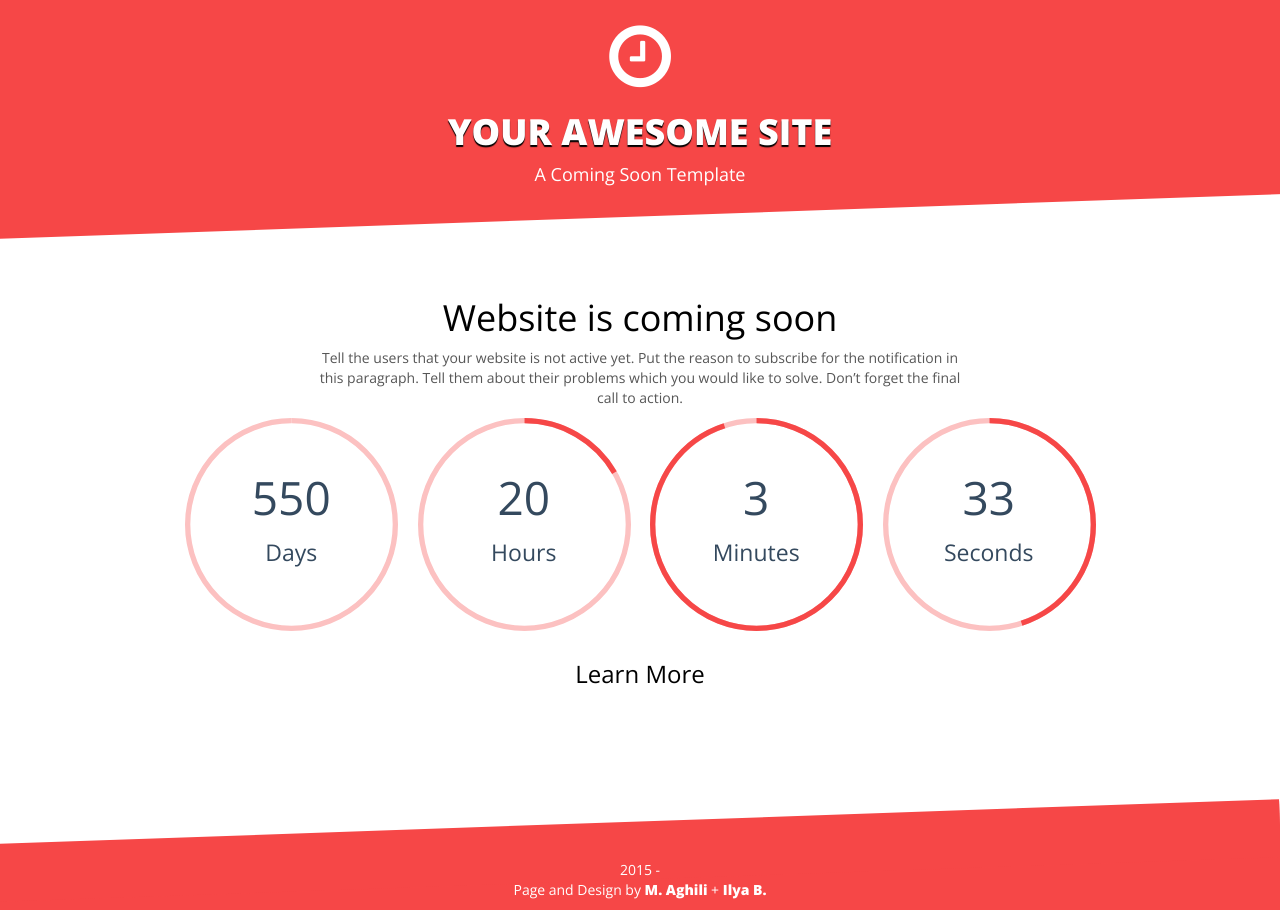
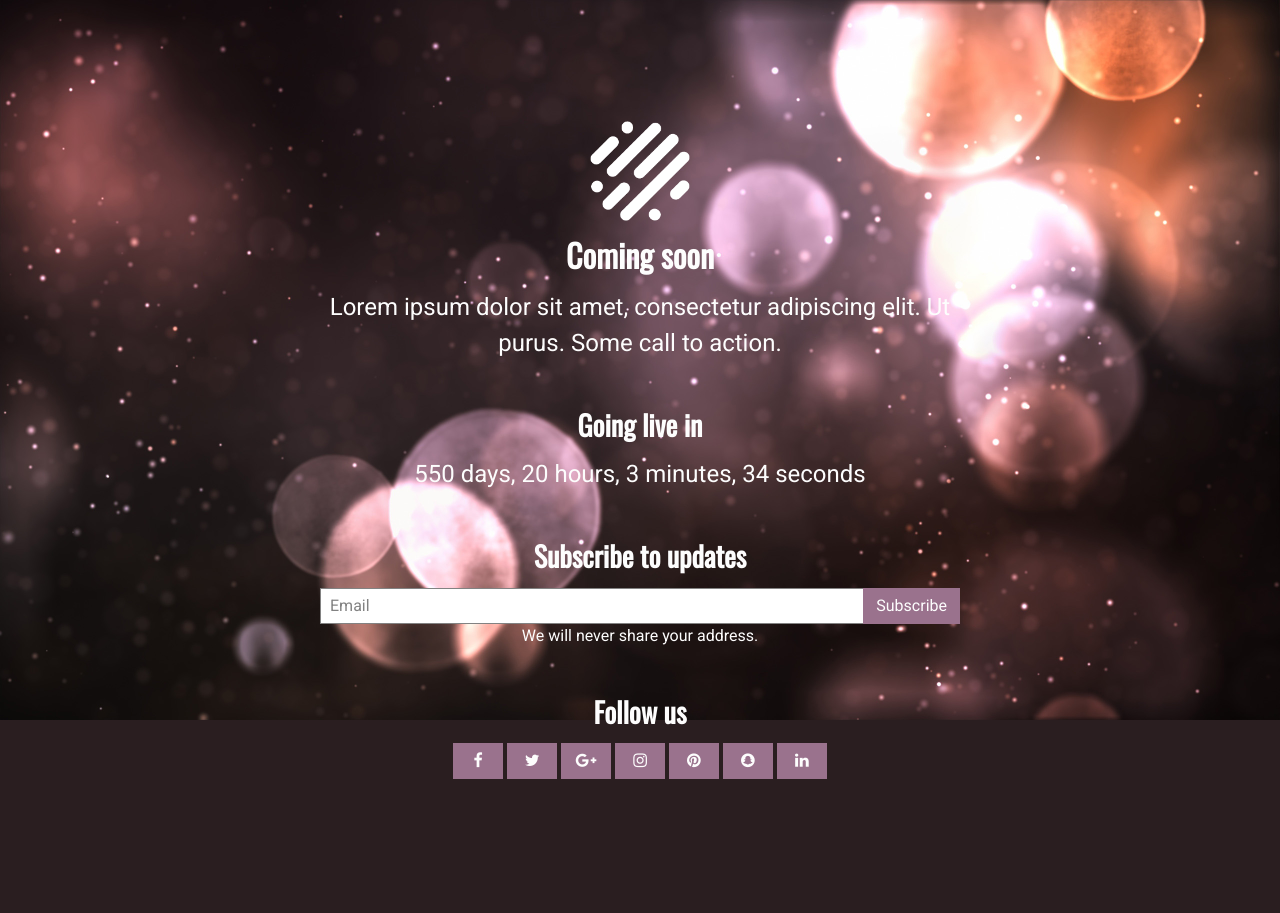
Before and after one commit to getquizbuzz/getquizbuzz.github.io, a Jekyll site: the page built from index.md, in a window 1280 px wide. Built offline with Jekyll 4.4.1, drawn with Linux system fonts in a browser that asks for light colours; nearby versions of some CDN libraries; our own code applies the rules of GitHub Pages for plain Markdown files.

Commit message:
add soon theme

```diff
--- a/_config.yml
+++ b/_config.yml
@@ -1,42 +1,53 @@
-# Site wide configuration
+# Site settings
+# Site title
+title: Coming Soon
 
-title: "Your Awesome Site"
-description: "A Coming Soon Template"
-#if you modify locale please have a look at _data/messages.yml too
-locale: en
-#for meta name="author" :
-author:
+# Site description
+description: A fancy description of the site
 
-#Target date in UTC / GMT
+# Site background
+background: "images/background.jpg"
+
+# Site logo
+logo: "images/logo.png"
+
+# Countdown clock
+# (This can be commented out if not required.)
 countdown:
-  theme: red
-  year: 2020
-  month: 1
-  day: 1
-  hour: 0
-  minute: 0
+  # format: "2013-09-25 16:00:00 +0800"
+  launch_date: 2020-01-01
+  # %d, %H, %M, %S available
+  format: "%d days, %H hours, %M minutes, %S seconds"
 
-# Site owner
-owner:
-  name:
-  email:
-  twitter:
-  google-plus:
-  instagramm:
-  #Aboutlink = German "Impressum", provide url and caption (eg "Impressum")
-  aboutlink:
-    url:
-    caption:
+# Mailing list subscription
+# (This can be commented out if not required.)
+subscribe:
+  action: "/thank-you"
 
+# Social media links
+# (This can be commented out if not required.)
+social:
+  facebook: "#"
+  twitter: "#"
+  google: "#"
+  instagram: "#"
+  pinterest: "#"
+  snapchat: "#"
+  linkedin: "in/#"
 
-# Jekyll configuration
-sass:
-  sass_dir: _sass
-  style: compressed
-permalink: /:categories/:title/
-kramdown:
-  toc_levels: 1..2
-highlighter: rouge
+# Build settings
+markdown: kramdown
 
-
-exclude: ["lib", "config.rb", ".sass-cache", "Capfile", "config", "log", "Rakefile", "Rakefile.rb", "tmp", "*.sublime-project", "*.sublime-workspace", "Gemfile", "Gemfile.lock", "README.md", "LICENSE", "node_modules", "Gruntfile.js", "package.json"]
+# Exclude from processing.
+# The following items will not be processed, by default. Create a custom list
+# to override the default setting.
+exclude:
+   - Gemfile
+   - Gemfile.lock
+   - node_modules
+   - vendor/bundle/
+   - vendor/cache/
+   - vendor/gems/
+   - vendor/ruby/
+   - README.md
+   - COPYING.txt
--- /dev/null
+++ b/_includes/countdown.html
@@ -0,0 +1,49 @@
+<section class="section countdown">
+    <h2>Going live in</h2>
+    <div id="countdown-timer" class="countdown-timer"
+        data-launch-date="{{ site.countdown.launch_date | date: "%s" }}"
+        data-format="{{ site.countdown.format }}">
+        &nbsp;
+    </div>
+</section>
+
+<script type="text/javascript">
+(function() {
+    var el = document.getElementById("countdown-timer");
+
+    var launch_date = new Date(el.getAttribute("data-launch-date") * 1000);
+    var format = el.getAttribute("data-format");
+
+    var days, hours, minutes, seconds;
+
+    setInterval(function () {
+        var now = new Date().getTime();
+        var delta = (launch_date - now) / 1000;
+
+        days = parseInt(delta / 86400);
+        delta = delta % 86400;
+
+        hours = parseInt(delta / 3600);
+        delta = delta % 3600;
+
+        minutes = parseInt(delta / 60);
+        seconds = parseInt(delta % 60);
+
+        var context = {
+            d: days,
+            H: hours,
+            M: minutes,
+            S: seconds
+        };
+        var result = format;
+
+        Object.keys(context).forEach(function (key) {
+            result = result.replace(new RegExp("%" + key), context[key]);
+        });
+        result = result.replace(/%%/, '%');
+
+        el.innerHTML = result;
+
+    }, 1000);
+})();
+</script>
--- /dev/null
+++ b/_includes/head.html
@@ -0,0 +1 @@
+<!-- Include additional head content here -->
--- /dev/null
+++ b/_includes/preload.html
@@ -0,0 +1 @@
+<!-- Include preload links here -->
--- /dev/null
+++ b/_includes/social.html
@@ -0,0 +1,24 @@
+<section class="section social">
+    <h2>Follow us</h2>
+    {% if site.social.facebook %}
+        <a href="https://facebook.com/{{ site.social.facebook }}" class="button"><span class="icon"><span class="fa fa-facebook"></span></span></a>
+    {% endif %}
+    {% if site.social.twitter %}
+        <a href="https://twitter.com/{{ site.social.twitter }}" class="button"><span class="icon"><span class="fa fa-twitter"></span></span></a>
+    {% endif %}
+    {% if site.social.google %}
+        <a href="https://plus.google.com/{{ site.social.google }}" class="button"><span class="icon"><span class="fa fa-google-plus"></span></span></a>
+    {% endif %}
+    {% if site.social.instagram %}
+        <a href="https://instagram.com/{{ site.social.instagram }}" class="button"><span class="icon"><span class="fa fa-instagram"></span></span></a>
+    {% endif %}
+    {% if site.social.pinterest %}
+        <a href="https://pinterest.com/{{ site.social.pinterest }}" class="button"><span class="icon"><span class="fa fa-pinterest"></span></span></a>
+    {% endif %}
+    {% if site.social.snapchat %}
+        <a href="https://snapchat.com/add/{{ site.social.snapchat }}" class="button"><span class="icon"><span class="fa fa-snapchat"></span></span></a>
+    {% endif %}
+    {% if site.social.linkedin %}
+        <a href="https://linkedin.com/{{ site.social.linkedin }}" class="button"><span class="icon"><span class="fa fa-linkedin"></span></span></a>
+    {% endif %}
+</section>
--- /dev/null
+++ b/_includes/subscribe.html
@@ -0,0 +1,14 @@
+<section class="section subscribe">
+    <h2>Subscribe to updates</h2>
+    <form action="{{ subscribe.action }}" method="post">
+        <div class="field has-addons">
+            <div class="control is-expanded">
+                <input type="email" name="email" placeholder="Email" class="input">
+            </div>
+            <div class="control">
+                <input type="submit" value="Subscribe" class="button is-primary">
+            </div>
+        </div>
+    </form>
+    <p>We will never share your address.</p>
+</section>
--- /dev/null
+++ b/_layouts/soon.html
@@ -0,0 +1,59 @@
+<!doctype html>
+<html>
+    <head>
+        <meta charset="utf-8">
+        <meta name="viewport" content="width=device-width, initial-scale=1">
+        <meta property="og:title" content="{{ site.title }}" />
+        <meta name="description" content="{{ site.description }}" />
+        <meta property="og:description" content="{{ site.description }}" />
+
+        {% include preload.html %}
+
+        <title>{{ site.title }}</title>
+
+        <link rel="stylesheet" href="soon.css">
+
+        {% if site.social %}
+            <link rel="stylesheet" href="https://cdnjs.cloudflare.com/ajax/libs/font-awesome/4.7.0/css/font-awesome.min.css">
+        {% endif %}
+
+        {% include head.html %}
+    </head>
+    <body>
+        <div class="soon-box" id="soon-box">
+            <div class="soon-box-wrapper" id="soon-box-wrapper">
+                <section class="section main">
+                    {% if site.logo %}
+                        <div class="subsection brand">
+                            <img src="{{ site.logo }}" class="logo">
+                        </div>
+                    {% endif %}
+
+                    <div class="subsection content">
+                        {{ content }}
+                    </div>
+                </section>
+
+                {% if site.countdown %}
+                    {% include countdown.html %}
+                {% endif %}
+
+                {% if site.subscribe %}
+                    {% include subscribe.html %}
+                {% endif %}
+
+                {% if site.social %}
+                    {% include social.html %}
+                {% endif %}
+            </div>
+        </div>
+
+        <script type="text/javascript">
+            var wrappers = document.getElementsByClassName("soon-box-wrapper");
+            [].forEach.call(wrappers, function (wrapper) {
+                var h = wrapper.offsetHeight;
+                wrapper.parentNode.style["min-height"] = h + "px";
+            });
+        </script>
+    </body>
+</html>
--- /dev/null
+++ b/_sass/soon/_all.scss
@@ -0,0 +1,31 @@
+// Variables
+$base-font-family: "Roboto", Helvetica, Arial, sans-serif !default;
+$base-font-size:   16px !default;
+$base-font-weight: 400 !default;
+$base-line-height: 1.5 !default;
+
+$heading-font-family: "Oswald", Helvetica, Arial, sans-serif !default;
+$heading-font-weight: bold !default;
+$heading-line-height: 1.125 !default;
+
+$size-large:  1.25rem;
+$size-xlarge: 1.5rem;
+
+$text-color:       #fdfdfd !default;
+$background-color: #2a1e20 !default;
+$primary-color:    #9a728d !default;
+
+$grey-color:       #828282 !default;
+$grey-color-light: lighten($grey-color, 40%) !default;
+$grey-color-dark:  darken($grey-color, 25%) !default;
+
+$logo-height:        100px !default;
+$content-width:      640px !default;
+$content-min-margin: 20px !default;
+
+$large-form-factor-width: 769px !default;
+
+@import "vendor/minireset",
+        "base",
+        "forms",
+        "layout";
--- /dev/null
+++ b/_sass/soon/_base.scss
@@ -0,0 +1,95 @@
+/* Basic styling */
+html {
+    background-color: $background-color;
+    font-size: $base-font-size;
+    -moz-osx-font-smoothing: grayscale;
+     -webkit-font-smoothing: antialiased;
+    min-width: 300px;
+    overflow-x: hidden;
+    overflow-y: scroll;
+}
+
+article, header, footer, section { display: block; }
+
+body, button, input, select, textarea { font-family: $base-font-family; }
+
+body {
+    color: $text-color;
+    font-size: 1rem;
+    font-weight: $base-font-weight;
+    line-height: $base-line-height;
+}
+
+a {
+    color: $primary-color;
+    text-decoration: none;
+}
+
+img {
+    height: auto;
+    max-width: 100%;
+}
+
+input[type="checkbox"], input[type="radio"] { vertical-align: baseline; }
+
+small { font-size: 0.875em }
+
+em { font-style: italic; }
+strong { font-weight: bold; }
+
+p, ol, ul, blockquote {
+    &:not(:last-child) { margin-bottom: 1em; }
+}
+
+h1, h2, h3, h4, h5, h6 {
+    font-family: $heading-font-family;
+    font-weight: $heading-font-weight;
+    line-height: $heading-line-height;
+}
+
+h1 {
+    font-size: 2em;
+    margin-bottom: 0.5em;
+    &:not(:first-child) { margin-top: 1em; }
+}
+h2 {
+    font-size: 1.75em;
+    margin-bottom: 0.5714em;
+    &:not(:first-child) { margin-top: 1.1428em; }
+}
+h3 {
+    font-size: 1.5em;
+    margin-bottom: 0.6666em;
+    &:not(:first-child) { margin-top: 1.3333em; }
+}
+h4 {
+    font-size: 1.25em;
+    margin-bottom: 0.8em;
+}
+h5 {
+    font-size: 1.125em;
+    margin-bottom: 0.8888em;
+}
+h6 {
+    font-size: 1em;
+    margin-bottom: 1em;
+}
+
+blockquote { padding: 1.25em 1.5em; }
+
+ol {
+    list-style: decimal outside;
+    margin-left: 2em;
+    margin-top: 1em;
+}
+
+ul {
+    list-style: square outside;
+    margin-left: 2em;
+    margin-top: 1em;
+    ul {
+        list-style-type: circle;
+        margin-top: 0.5em;
+        ul { list-style-type: disc; }
+    }
+}
--- /dev/null
+++ b/_sass/soon/_forms.scss
@@ -0,0 +1,128 @@
+@mixin form-control {
+    -moz-appearance: none;
+    -webkit-appearance: none;
+    align-items: center;
+    border: 1px solid transparent;
+     // border-radius: $control-radius
+    box-shadow: none;
+    display: inline-flex;
+    font-size: 1rem;
+    height: 2.25em;
+    justify-content: flex-start;
+    line-height: 1.5;
+    padding: calc(0.375em - 1px) calc(0.625em - 1px);
+    position: relative;
+    vertical-align: top;
+    &:focus, &:active { outline: none; }
+}
+
+@mixin form-placeholder {
+    @each $prefix in ':-moz', ':-webkit-input', '-moz', '-ms-input' {
+        &:#{$prefix}-placeholder { @content }
+    }
+}
+
+@mixin form-box {
+    @include form-control;
+    border-color: $grey-color;
+    @include form-placeholder { color: $grey-color; }
+    &:hover { border-color: $grey-color-dark; }
+    &:focus, &:active { border-color: $primary-color; }
+}
+
+.input, .textarea {
+    @include form-box;
+    max-width: 100%;
+    width: 100%;
+    &.is-fullwidth { display: block; }
+    &.is-inline {
+        display: inline;
+        width: auto;
+    }
+}
+
+.textarea {
+    display: block;
+    max-width: 100%;
+    min-width: 100%;
+    padding: 0.625em;
+    resize: vertical;
+    &[rows] { height: unset; }
+}
+
+.checkbox, .radio {
+    display: inline-block;
+    line-height: 1.25;
+    position: relative;
+}
+
+.radio + .radio { margin-left: 0.5em }
+
+.select {
+    display: inline-block;
+    max-width: 100%;
+    position: relative;
+    vertical-align: top;
+
+    &:not(.is-multiple) { height: 2.25em; }
+
+    select {
+        @include form-box;
+        display: block;
+        font-size: 1em;
+        max-width: 100%;
+        outline: none;
+    }
+}
+
+.button {
+    @include form-control;
+    background-color: $primary-color;
+    border-color: $primary-color;
+    color: $text-color;
+    cursor: pointer;
+    justify-content: center;
+    padding-left: 0.75em;
+    padding-right: 0.75em;
+    text-align: center;
+    white-space: nowrap;
+
+    .icon {
+        height: 1.5em;
+        width: 1.5em;
+    }
+
+    &:hover {
+        background-color: darken($primary-color, 2.5%);
+        border-color: transparent;
+    }
+
+    &:focus {
+        border-color: lighten($primary-color, 5%);
+    }
+
+    &:active {
+        background-color: darken($primary-color, 5%);
+        border-color: transparent;
+    }
+}
+
+.field {
+    &:not(:last-child) { margin-bottom: 0.75rem; }
+
+    &.has-addons {
+        display: flex;
+        justify-content: flex-start;
+
+        .control {
+            &:not(:last-child) { margin-right: -1px; }
+            &.is-expanded { flex-grow: 1; }
+        }
+    }
+}
+
+.control {
+    font-size: 1rem;
+    position: relative;
+    text-align: left;
+}
--- /dev/null
+++ b/_sass/soon/_layout.scss
@@ -0,0 +1,53 @@
+/* layout */
+.soon-box {
+    position: absolute;
+    right: 0;
+    bottom: 0;
+    left: 0;
+    top: 0;
+    align-items: center;
+    justify-content: center;
+    display: flex;
+}
+
+.soon-box-wrapper {
+    margin: 0 $content-min-margin;
+    position: relative;
+    width: 100%;
+    text-align: center;
+
+    @media screen and (min-width: $large-form-factor-width), print {
+        margin: 0 auto;
+        width: $content-width;
+    }
+}
+
+.section {
+    padding: 1.5rem 0;
+}
+
+.main {
+    .brand {
+        &:not(:last-child) {
+            padding-bottom: 1rem;
+        }
+
+        img {
+            display: block;
+            max-height: $logo-height;
+            width: auto;
+            height: auto;
+            margin: 0 auto;
+        }
+    }
+
+    .content {
+        p, ol, ul, blockquote {
+            font-size: $size-xlarge;
+        }
+    }
+}
+
+.countdown-timer {
+    font-size: $size-xlarge;
+}
--- /dev/null
+++ b/_sass/soon/vendor/minireset.sass
@@ -0,0 +1,82 @@
+/*! minireset.css v0.0.3 | MIT License | github.com/jgthms/minireset.css */
+// Blocks
+html,
+body,
+p,
+ol,
+ul,
+li,
+dl,
+dt,
+dd,
+blockquote,
+figure,
+fieldset,
+legend,
+textarea,
+pre,
+iframe,
+hr,
+h1,
+h2,
+h3,
+h4,
+h5,
+h6
+  margin: 0
+  padding: 0
+
+// Headings
+h1,
+h2,
+h3,
+h4,
+h5,
+h6
+  font-size: 100%
+  font-weight: normal
+
+// List
+ul
+  list-style: none
+
+// Form
+button,
+input,
+select,
+textarea
+  margin: 0
+
+// Box sizing
+html
+  box-sizing: border-box
+
+*
+  &,
+  &:before,
+  &:after
+    box-sizing: inherit
+
+// Media
+img,
+embed,
+iframe,
+object,
+audio,
+video
+  height: auto
+  max-width: 100%
+
+// Iframe
+iframe
+  border: 0
+
+// Table
+table
+  border-collapse: collapse
+  border-spacing: 0
+
+td,
+th
+  padding: 0
+  text-align: left
--- a/index.md
+++ b/index.md
@@ -1,8 +1,9 @@
 ---
-layout: home
+layout: soon
 permalink: /
-title: "Your Awesome Site"
-excerpt: "A Coming Soon Template"
 ---
-# Website is coming soon
-Tell the users that your website is not active yet. Put the reason to subscribe for the notification in this paragraph. Tell them about their problems which you would like to solve. Don’t forget the final call to action.
+
+# Coming soon
+
+Lorem ipsum dolor sit amet, consectetur adipiscing elit. Ut purus.
+Some call to action.
--- /dev/null
+++ b/soon.scss
@@ -0,0 +1,14 @@
+---
+---
+
+// You can customise sass variables here
+// A list of variables can be found in _sass/soon/_all.scss
+
+// Import font for default $base-font-family
+@import url('https://fonts.googleapis.com/css?family=Oswald|Roboto');
+
+{% if site.background %}
+    html { background: url("{{ site.background }}") top left / cover no-repeat; }
+{% endif %}
+
+@import "soon/all";
```
Also changed, not shown: COPYING.txt (added, +31 -0 lines), Gemfile (+8 -5 lines), README.md, images/background.jpg (added), images/logo.png (added), 1 other file.
